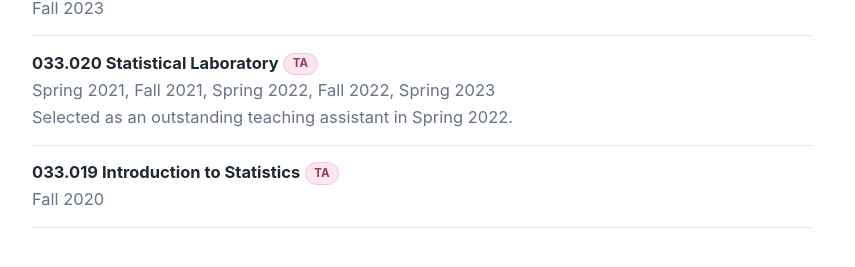
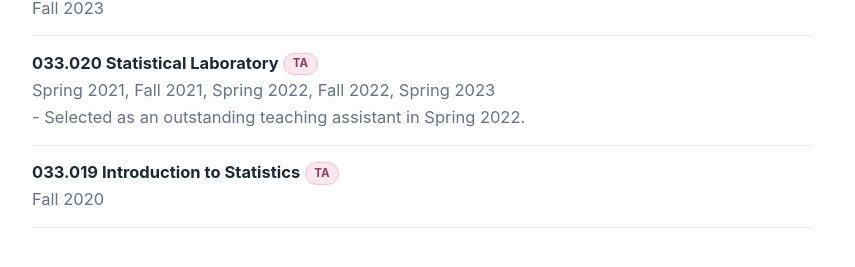
Before and after one commit to cherrrycooky/cherrrycooky.github.io, a Jekyll site: the page built from teaching.markdown, in a window 1280 px wide. Shown: the part 283-550 px from the top of the page, without its empty margins (212-1067 px from the left). Built offline with Jekyll 4.4.1, drawn with Linux system fonts in a browser that asks for light colours.

Commit message:
Separate teaching recognition note with a dash

```diff
--- a/teaching.markdown
+++ b/teaching.markdown
@@ -14,7 +14,7 @@ permalink: /teaching/
   <li>
     <span class="course-title">033.020 Statistical Laboratory</span> <span class="tag tag-paper" title="Teaching Assistant">TA</span><br>
     <span class="venue">Spring 2021, Fall 2021, Spring 2022, Fall 2022, Spring 2023</span><br>
-    <span class="venue">Selected as an outstanding teaching assistant in Spring 2022.</span>
+    <span class="venue">- Selected as an outstanding teaching assistant in Spring 2022.</span>
   </li>
   <li>
     <span class="course-title">033.019 Introduction to Statistics</span> <span class="tag tag-paper" title="Teaching Assistant">TA</span><br>
```
